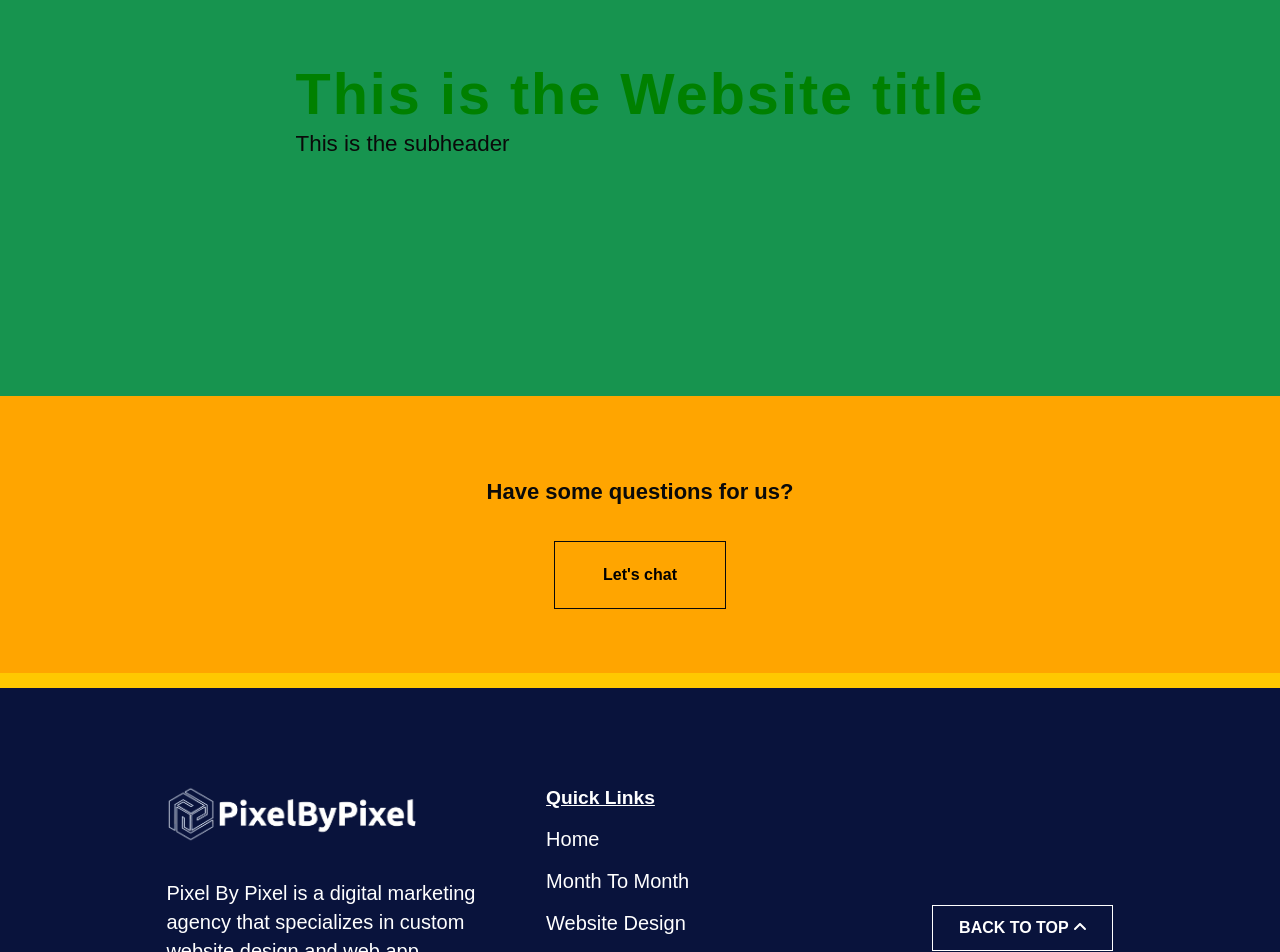
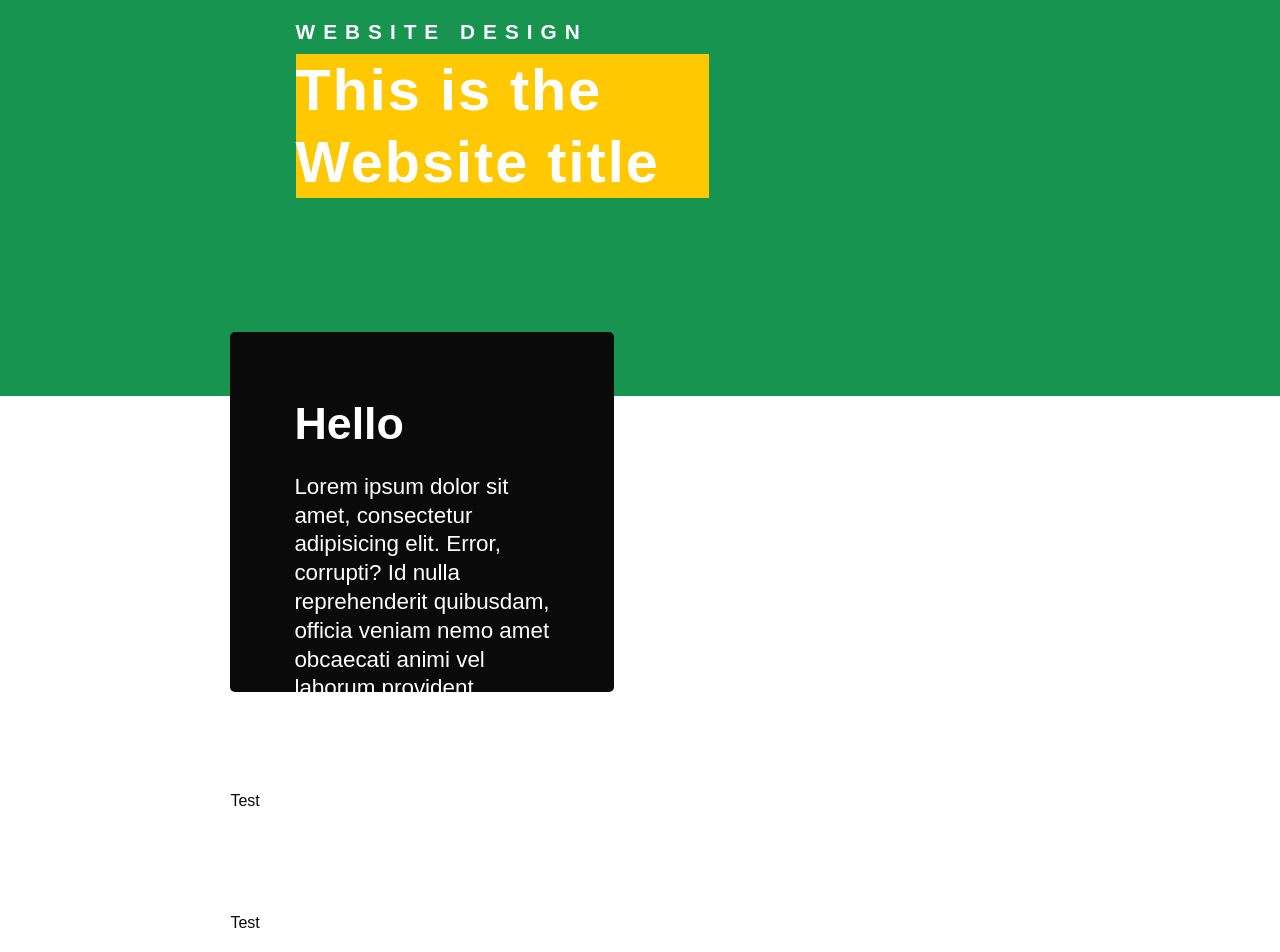
Before and after one commit to Iancahn/PixelByPixel, a React (Create React App) app: page /webdesign in a window 1280 px wide. Shown: the part 180-1132 px from the top of the page. Built offline with nearby package versions, Linux system fonts and the light colour scheme; a web font is replaced by a local one.

Commit message:
Service Page Setup

```diff
--- a/src/components/ServiceHeader.jsx
+++ b/src/components/ServiceHeader.jsx
@@ -11,8 +11,9 @@ function ServiceHeader(props) {
         <div className="service-header">
             <div>
                 <p className="service-type">{props.type}</p>
-                <h1 className="service-title">{props.title}</h1>
-                <p className="sub-header">{props.subheader}</p>
+                <div className="width-test">
+                    <h1 className="service-title">{props.title}</h1>
+                </div>
             </div>
         </div>
     )
--- a/src/pages/MonthToMonth.jsx
+++ b/src/pages/MonthToMonth.jsx
@@ -1,12 +1,35 @@
 import React from 'react';
 // import components
 import ServiceHeader from '../components/ServiceHeader';
+import Calltoaction from '../components/Calltoaction';
 
 function MonthToMonth(props) {
     return (
-        <div className="month-to-month-header">
-            <ServiceHeader title="Get a great website without the massive pricetag" subheader="Our month to month webs" type="WEBSITE DESIGN" />
-            <p>Website design that doesn't dig much into your pocket just</p>
+        <div>
+            <div className="month-to-month-header">
+                <div className="container2">
+                    <ServiceHeader title="Get your website designed without breaking the bank." subheader="Our month to month webs" type="WEBSITE DESIGN" />
+                </div>
+            </div>
+            <section>
+                <div className="container2">
+                    <div className="blackbox">
+                        <h2>Hello</h2>
+                        <p>Lorem ipsum dolor sit amet, consectetur adipisicing elit. Error, corrupti? Id nulla reprehenderit quibusdam, officia veniam nemo amet obcaecati animi vel laborum provident quidem tenetur! Quos odio, numquam eveniet quidem a unde placeat, minus dolores dignissimos non praesentium facere sit architecto, ullam error pariatur atque at cupiditate sint debitis! Molestias?</p>
+                    </div>
+                </div>
+            </section>
+            <div className="container2">
+                Test
+            </div>
+            <section>
+                <div className="container2">
+                    <div>Test</div>
+                </div>
+            </section>
+            <div className='testdiv'>
+                <Calltoaction />
+            </div>
         </div>
     )
 }
--- a/src/pages/WebsiteDesign.jsx
+++ b/src/pages/WebsiteDesign.jsx
@@ -7,10 +7,28 @@ function WebsiteDesign(props) {
     return (
         <div>
             <div className="website-design-header">
-                <ServiceHeader title="This is the Website title" subheader="This is the subheader" />
-                <div className='testdiv'>
-                    <Calltoaction />
+                <div className="container2">
+                    <ServiceHeader title="This is the Website title" type="WEBSITE DESIGN" />
                 </div>
+            </div>
+            <section>
+                <div className="container2">
+                    <div className="blackbox">
+                        <h2>Hello</h2>
+                        <p>Lorem ipsum dolor sit amet, consectetur adipisicing elit. Error, corrupti? Id nulla reprehenderit quibusdam, officia veniam nemo amet obcaecati animi vel laborum provident quidem tenetur! Quos odio, numquam eveniet quidem a unde placeat, minus dolores dignissimos non praesentium facere sit architecto, ullam error pariatur atque at cupiditate sint debitis! Molestias?</p>
+                    </div>
+                </div>
+            </section>
+            <div className="container2">
+                Test
+            </div>
+            <section>
+                <div className="container2">
+                    <div>Test</div>
+                </div>
+            </section>
+            <div className='testdiv'>
+                <Calltoaction />
             </div>
         </div>
     )
--- a/src/styles/app.scss
+++ b/src/styles/app.scss
@@ -137,8 +137,30 @@ footer {
 }
 
 .service-type {
-    font-size: 4rem;
-    color: purple;
+    font-size: 1.3rem;
+    color: $pixel-white;
+    font-weight: 600;
+    letter-spacing: 8px;
+    margin-bottom: 8px;
+}
+
+.service-title {
+    color: $pixel-white;
+    background-color: #ffc801;
+}
+
+.width-test {
+    max-width: 60%;
+}
+
+.blackbox {
+    background-color: $pixel-black;
+    margin-top: -20vh;
+    width: 30vw;
+    height: 45vh;
+    color: $pixel-white;
+    padding: 4em;
+    border-radius: 5px;
 }
 
 #footer-logo {
```
